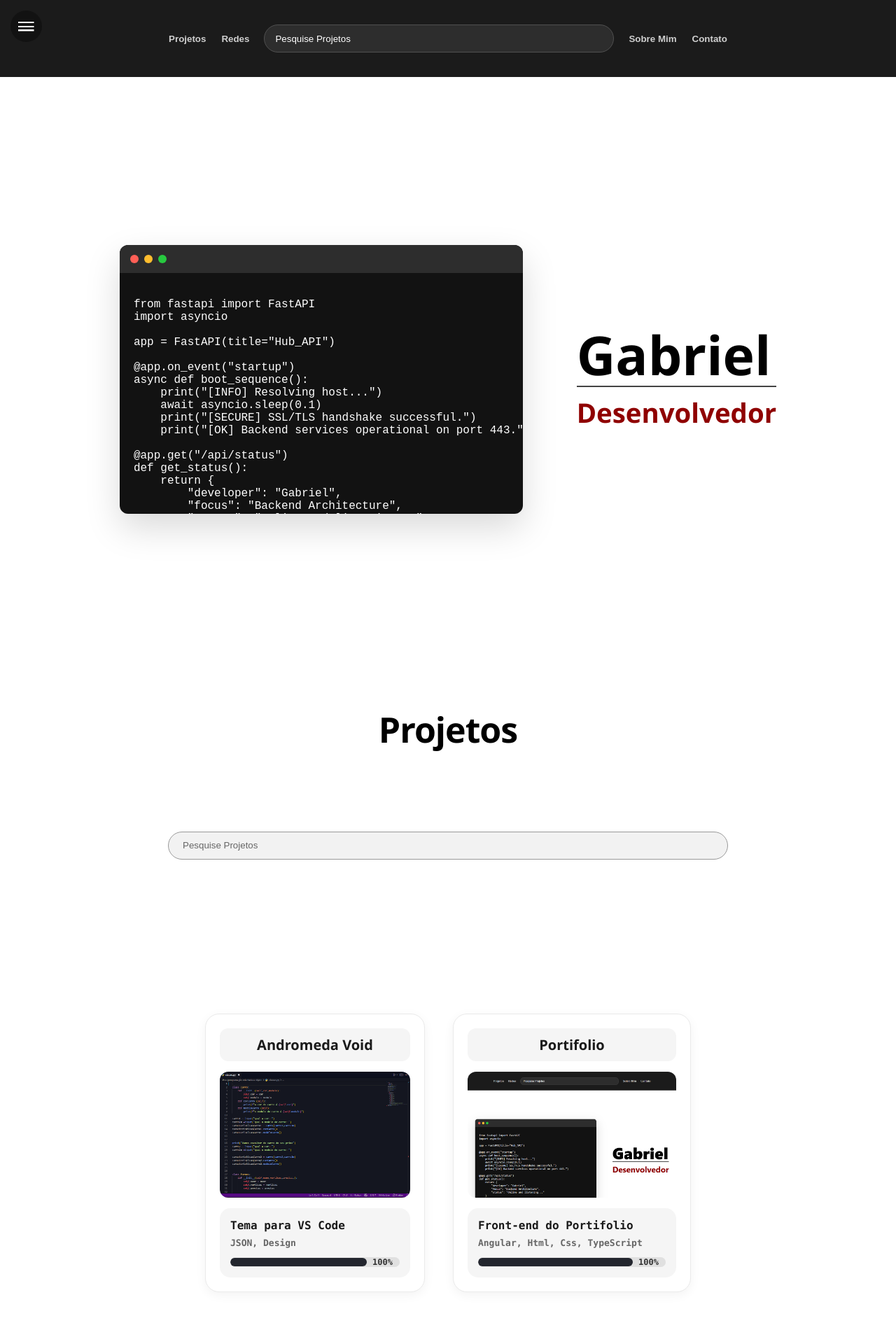
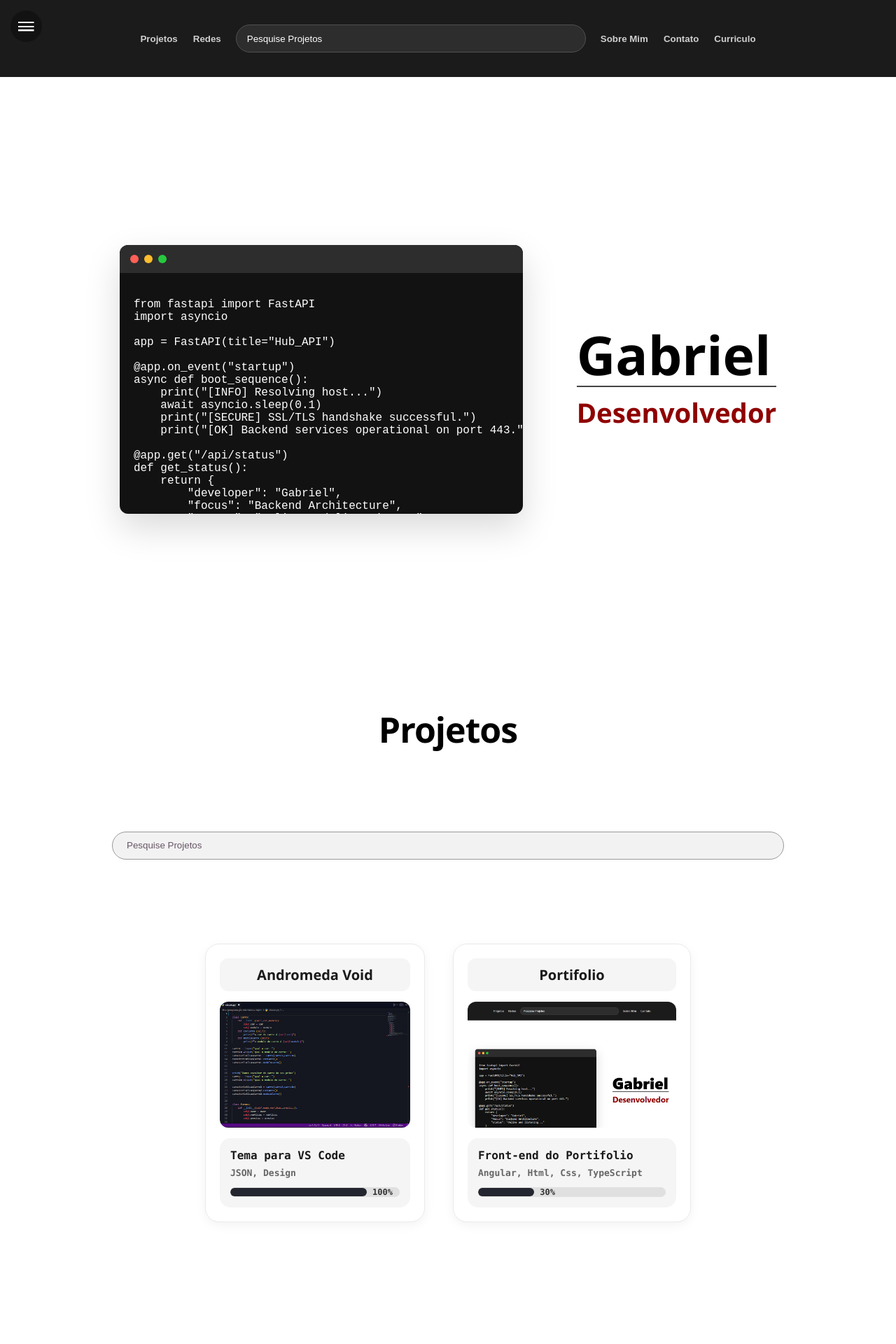
Before and after one commit to Gabrielbarbero/portfolio-gabriel-barbero, an Angular app: page / in a window 1280 px wide. Shown: the top 1920 px of the page at 70% size. Built offline with nearby package versions, Linux system fonts and the light colour scheme.

Commit message:
search bars

```diff
--- a/src/app/components/biografia/biografia.html
+++ b/src/app/components/biografia/biografia.html
@@ -1,4 +1,4 @@
-<div class="bio-container" id="sessao-biografia">
+<div class="bio-container" id="sessao-biografia" id="SobreMim">
 
     <div class="sobreMim">
         <h1 class="hidden">Sobre Mim</h1>
--- a/src/app/components/contato/contato.html
+++ b/src/app/components/contato/contato.html
@@ -1,4 +1,4 @@
-<article>
+<article id="Contato">
     <h1>Contato</h1>
 <form class="contato-form">
     <div class="campo">
--- a/src/app/components/curriculo/curriculo.html
+++ b/src/app/components/curriculo/curriculo.html
@@ -1,4 +1,4 @@
-<div class="background">
+<div class="background" id="Curriculo">
     <div class="itens-align">
         <h1 class="text">Curriculo</h1>
         <button class="btn">Baixar</button>
--- a/src/app/components/header/header.css
+++ b/src/app/components/header/header.css
@@ -1,3 +1,4 @@
+/* --- Seções e Layout Geral --- */
 .Teste {
     background-color: rgb(27, 27, 27);
     text-align: center;
@@ -9,6 +10,7 @@
     padding: 10px;
 }
 
+/* --- Botão HUB (Menu) --- */
 .hub {
     position: fixed;
     top: 15px;
@@ -45,6 +47,7 @@
     background-color: rgb(20, 20, 20);
 }
 
+/* --- Botões de Navegação --- */
 .testandobotoes {
     margin: 5px;
     height: 10vmin;
@@ -69,13 +72,13 @@
     transform: scale(0.95);
 }
 
+/* --- Barra de Pesquisa --- */
 .SearchBar {
-    width: 90%;
+    width: 100%; /* Agora controlada pelo container pai */
     max-width: 500px;
     height: 40px;
     padding: 0 15px;
     border-radius: 20px;
-    margin: 10px;
     transition: all 0.3s ease;
     background-color: rgb(45, 45, 45);
     color: #cfcfcf;
@@ -84,13 +87,8 @@
     box-sizing: border-box;
 }
 
-.SearchBar:hover {
+.SearchBar:hover, .SearchBar:focus {
     box-shadow: 0 0 20px rgba(87, 87, 87, 0.4);
-    transform: scaleX(1.05);
-}
-
-.SearchBar:focus {
-    box-shadow: 0 0 15px rgba(87, 87, 87, 0.4);
     transform: scaleX(1.05);
     border-color: rgb(120, 120, 120);
 }
@@ -99,15 +97,60 @@
     color: white;
 }
 
+/* --- Lógica de Recomendações (Dropdown) --- */
+.search-container {
+    position: relative; /* Necessário para o dropdown flutuar */
+    display: flex;
+    flex-direction: column;
+    align-items: center;
+    margin: 10px;
+    width: 90%;
+    max-width: 500px;
+}
+
+.recommendations-list {
+    position: absolute;
+    top: 45px; /* Aparece logo abaixo da SearchBar */
+    width: 98%;
+    background-color: rgb(35, 35, 35);
+    border: 1px solid rgb(80, 80, 80);
+    border-radius: 12px;
+    list-style: none;
+    padding: 0;
+    margin: 0;
+    z-index: 1000;
+    overflow: hidden;
+    box-shadow: 0 10px 25px rgba(0, 0, 0, 0.6);
+}
+
+.recommendations-list li {
+    font-family: 'Segoe UI', sans-serif;
+    padding: 12px 20px;
+    color: #cfcfcf;
+    text-align: left;
+    cursor: pointer;
+    font-size: 0.9rem;
+    transition: all 0.2s ease;
+}
+
+.recommendations-list li:hover {
+    background-color: rgb(60, 60, 60);
+    color: white;
+}
+
+.recommendations-list li:not(:last-child) {
+    border-bottom: 1px solid rgb(50, 50, 50);
+}
+
+/* --- Responsividade --- */
 @media (max-width: 768px) {
     .Teste {
         flex-direction: column;
         padding-top: 60px;
     }
 
-    .SearchBar {
+    .search-container {
         width: 95%;
-        margin: 10px 0;
     }
 
     .SearchBar:hover, .SearchBar:focus {
@@ -117,4 +160,9 @@
     .testandobotoes {
         width: 80%;
     }
+
+    .recommendations-list {
+        width: 100%;
+        top: 42px;
+    }
 }
--- a/src/app/components/header/header.html
+++ b/src/app/components/header/header.html
@@ -1,15 +1,27 @@
 <div class="Teste">
-        <button class="hub"></button>
-        <button (click)="DestinyScroll('Projetos')" class="testandobotoes" >Projetos</button>
-        <button class="testandobotoes">Redes</button>
+    <button class="hub"></button>
+    <button (click)="DestinyScroll('Projetos')" class="testandobotoes">Projetos</button>
+    <button (click)="DestinyScroll('Redes')" class="testandobotoes">Redes</button>
 
+    <div class="search-container">
         <input class="SearchBar"
-        type="text"
-        [(ngModel)]="searchTerm"
-        placeholder="Pesquise Projetos"
-        (input)="onSearch()">
-        <button class="testandobotoes">Sobre Mim</button>
-        <button class="testandobotoes">Contato</button>
+               type="text"
+               [(ngModel)]="searchTerm"
+               placeholder="Pesquise Projetos"
+               (input)="onSearch()">
 
+        @if (filteredProjects().length > 0 && searchTerm()) {
+            <ul class="recommendations-list">
+                @for (project of filteredProjects(); track project.id) {
+                    <li (click)="selectProject(project.id)">
+                        {{ project.name }}
+                    </li>
+                }
+            </ul>
+        }
+    </div>
 
+    <button (click)="DestinyScroll('SobreMim')" class="testandobotoes">Sobre Mim</button>
+    <button (click)="DestinyScroll('Contato')" class="testandobotoes">Contato</button>
+    <button (click)="DestinyScroll('Curriculo')" class="testandobotoes">Curriculo</button>
 </div>
--- a/src/app/components/header/header.ts
+++ b/src/app/components/header/header.ts
@@ -1,24 +1,46 @@
-import { Component, signal } from '@angular/core';
+import { Component, signal, computed } from '@angular/core';
 import { FormsModule } from '@angular/forms';
+
 @Component({
   selector: 'app-header',
+  standalone: true,
   imports: [FormsModule],
   templateUrl: './header.html',
   styleUrl: './header.css',
 })
 export class Header {
-  searchTerm = signal("")
+  searchTerm = signal("");
+
+  // IDs ajustados para bater com os títulos gerados no componente de Projetos
+  private projects = signal([
+    { id: 'Andromeda Void', name: 'Andromeda Void' },
+    { id: 'Portifolio', name: 'Portfólio' }
+  ]);
+
+  filteredProjects = computed(() => {
+    const term = this.searchTerm().toLowerCase().trim();
+    if (!term) return [];
+    return this.projects().filter(p =>
+      p.name.toLowerCase().includes(term)
+    );
+  });
+
   onSearch() {
     console.log("Buscando por:", this.searchTerm());
   }
-  DestinyScroll(idRef: string){
-    const elemento =document.getElementById(idRef)
-    if (elemento){
-          elemento.scrollIntoView({
-      behavior: "smooth",
-      block: "start"
-      })
+
+  selectProject(idRef: string) {
+    this.DestinyScroll(idRef);
+    this.searchTerm.set("");
+  }
+
+  DestinyScroll(idRef: string) {
+    const elemento = document.getElementById(idRef);
+    if (elemento) {
+      elemento.scrollIntoView({
+        behavior: "smooth",
+        block: "center" // Coloquei center para o card ficar no meio da tela
+      });
     }
-
   }
 }
--- a/src/app/components/projetos/projetos.css
+++ b/src/app/components/projetos/projetos.css
@@ -1,3 +1,4 @@
+    /* --- Estrutura Principal --- */
     .body {
         width: 100%;
         min-height: 150vh;
@@ -5,6 +6,7 @@
         flex-direction: column;
         align-items: center;
         margin: 0;
+        background-color: #ffffff; /* Ou a cor de fundo que você preferir */
     }
 
     .title {
@@ -17,16 +19,21 @@
         margin-bottom: 2rem;
         text-align: center;
     }
-.search-bar {
-    width: 100%;
+
+    /* --- Container da Pesquisa (Onde a mágica acontece) --- */
+    .search-container {
+        width: 90%;
+        max-width: 800px;
+        margin-top: 10vh;
+        position: relative; /* CRÍTICO: Mantém a lista de sugestões presa à barra */
         display: flex;
-    justify-content: center;
-    margin-top: 10vh;
+        flex-direction: column;
+        align-items: center;
+        z-index: 100; /* Garante que fique acima dos cards */
     }
 
     .Search-Bar-Content {
-    width: 90%;
-    max-width: 800px;
+        width: 120vmin;
         height: 40px;
         padding: 0 20px;
         border-radius: 20px;
@@ -39,8 +46,10 @@
         font-weight: 500;
     }
 
-.Search-Bar-Content::placeholder {
-    color: #666666;
+    /* Efeitos de Interação */
+    .Search-Bar-Content:hover {
+        box-shadow: 0 0 20px rgba(0, 0, 0, 0.1);
+        transform: scaleX(1.05);
     }
 
     .Search-Bar-Content:focus {
@@ -49,24 +58,68 @@
         box-shadow: 0 0 10px rgba(0, 0, 0, 0.1);
     }
 
-.Search-Bar-Content:hover {
-    box-shadow: 0 0 20px rgba(0, 0, 0, 0.1);
-    transform: scaleX(1.05);
+    .Search-Bar-Content::placeholder {
+        color: #665665;
     }
 
-.Search-Bar-Content:active {
-    box-shadow: 0 0 15px rgba(0, 0, 0, 0.1);
-    transform: scaleX(1.05);
-    border-color: #666666;
+    /* --- Lista de Recomendações (Dropdown) --- */
+    .recommendations-list {
+        position: absolute;
+        top: 45px;          /* Aparece logo abaixo do input */
+        width: 95%;         /* Largura levemente menor que o input para estética */
+        background-color: #ffffff;
+        border: 1px solid #999999;
+        border-radius: 12px;
+        list-style: none;
+        padding: 0;
+        margin: 0;
+        z-index: 1000;      /* Garante que flutue SOBRE os cards */
+        overflow: hidden;
+        box-shadow: 0 10px 25px rgba(0, 0, 0, 0.1);
     }
 
+    .recommendations-list li {
+        padding: 12px 20px;
+        color: #1a1a1a;
+        text-align: left;
+        cursor: pointer;
+        font-family: 'Segoe UI', sans-serif;
+        transition: all 0.2s ease;
+        border-bottom: 1px solid #eee;
+    }
+
+    .recommendations-list li:last-child {
+        border-bottom: none;
+    }
+
+    .recommendations-list li:hover {
+        background-color: #f2f2f2;
+        color: #000;
+    }
+
+    /* --- Container dos Cards --- */
     .cards-container {
         width: 100%;
         max-width: 1200px;
         display: flex;
-    flex-wrap: wrap; /* Permite que os cards quebrem para a linha de baixo se faltar espaço */
+        flex-wrap: wrap;
         justify-content: center;
-    gap: 40px; /* Espaço entre os cards */
-    margin-top: 200px;
+        gap: 40px;
+        margin-top: 100px; /* Espaço para não bater na barra de pesquisa */
         padding: 20px;
     }
+
+    /* --- Ajustes Responsivos --- */
+    @media (max-width: 768px) {
+        .title {
+            font-size: 35px;
+        }
+
+        .Search-Bar-Content:hover {
+            transform: scaleX(1); /* Desativa o scale no mobile para não bugar o touch */
+        }
+
+        .recommendations-list {
+            width: 100%;
+        }
+    }
--- a/src/app/components/projetos/projetos.html
+++ b/src/app/components/projetos/projetos.html
@@ -1,17 +1,27 @@
-
 <div class="body" id="Projetos">
     <h1 class="title">Projetos</h1>
-    <div class="search-bar">
+
+    <div class="search-container">
         <input class="Search-Bar-Content"
-        type="text"
-        [(ngModel)]="searchTerm"
-        placeholder="Pesquise Projetos"
-        (input)="onSearch()">
+               type="text"
+               [(ngModel)]="searchTerm"
+               placeholder="Pesquise Projetos"
+               (input)="onSearch()">
+
+        @if (searchTerm() && projetosFiltrados().length > 0) {
+            <ul class="recommendations-list">
+                @for (item of projetosFiltrados(); track item.titulo) {
+                    <li (click)="scrollToProject(item.titulo)">
+                        {{ item.titulo }}
+                    </li>
+                }
+            </ul>
+        }
     </div>
 
     <div class="cards-container">
         @for (item of projetosFiltrados(); track item.titulo) {
-            <app-card [projeto]="item"></app-card>
+            <app-card [id]="item.titulo" [projeto]="item"></app-card>
         }
     </div>
 </div>
--- a/src/app/components/projetos/projetos.ts
+++ b/src/app/components/projetos/projetos.ts
@@ -1,11 +1,11 @@
 import { Component, signal, computed } from '@angular/core';
 import { FormsModule } from '@angular/forms';
-import { Card, ProjetoData } from '../card/card'; // Lembre de ajustar o caminho se estiver em outra pasta
+import { Card, ProjetoData } from '../card/card';
 
 @Component({
   selector: 'app-projetos',
   standalone: true,
-  imports: [FormsModule, Card], // <-- Importe o componente Card aqui
+  imports: [FormsModule, Card],
   templateUrl: './projetos.html',
   styleUrl: './projetos.css',
 })
@@ -13,35 +13,49 @@ export class Projetos {
   searchTerm = signal("");
   clicado = signal(false);
 
-  // Aqui fica o seu JSON (Array de objetos)
   listaProjetos = signal<ProjetoData[]>([
     {
       titulo: "Andromeda Void",
-      imagem: "assets/Projetos/Andromeda-Void.png", // Coloque o caminho real da imagem
+      imagem: "assets/Projetos/Andromeda-Void.png",
       subtitulo: "Tema para VS Code",
       recursos: "JSON, Design",
       porcentagem: 100,
-      corBarra: "#23262E" // Usando HEX como você prefere
+      corBarra: "#23262E"
     },
     {
       titulo: "Portifolio",
       imagem: "assets/Projetos/Portifolio.png",
       subtitulo: "Front-end do Portifolio",
       recursos: "Angular, Html, Css, TypeScript",
-      porcentagem: 100,
-      corBarra: "#23262E"
+      porcentagem: 30,
+      corBarra: "#23262E" ,
     },
   ]);
 
-  // Isso filtra os cards automaticamente quando você digita na barra de pesquisa
   projetosFiltrados = computed(() => {
-    const termo = this.searchTerm().toLowerCase();
+    const termo = this.searchTerm().toLowerCase().trim();
+    // Se não tiver termo, retorna a lista completa (para os cards aparecerem)
+    if (!termo) return this.listaProjetos();
+
     return this.listaProjetos().filter(p =>
       p.titulo.toLowerCase().includes(termo) ||
       p.recursos.toLowerCase().includes(termo)
     );
   });
 
+  // FUNÇÃO DE SCROLL QUE ESTAVA FALTANDO
+  scrollToProject(titulo: string) {
+    const elemento = document.getElementById(titulo);
+    if (elemento) {
+      elemento.scrollIntoView({
+        behavior: "smooth",
+        block: "center"
+      });
+      // Opcional: limpa a busca para fechar a lista após o clique
+      this.searchTerm.set("");
+    }
+  }
+
   onSearch() {
     console.log("Buscando por:", this.searchTerm());
   }
--- a/src/app/components/redes/redes.html
+++ b/src/app/components/redes/redes.html
@@ -1,4 +1,4 @@
-<article>
+<article id="Redes">
 <div>
 <h1>Gabriel Barbero Colombo</h1>
 <a href="https://www.linkedin.com/in/gabrielbarberodev/" target="_blank" class="links"><img src="assets/Redes/linkedin.svg" alt="LinkedIn" class="redesImg"><strong>Linkedin</strong></a>
```
Also changed, not shown: src/app/components/footer/footer.html (+4 -4 lines), src/app/components/footer/footer.ts (+10 -1 lines). Lines whose indentation alone changed are shown as unchanged.
